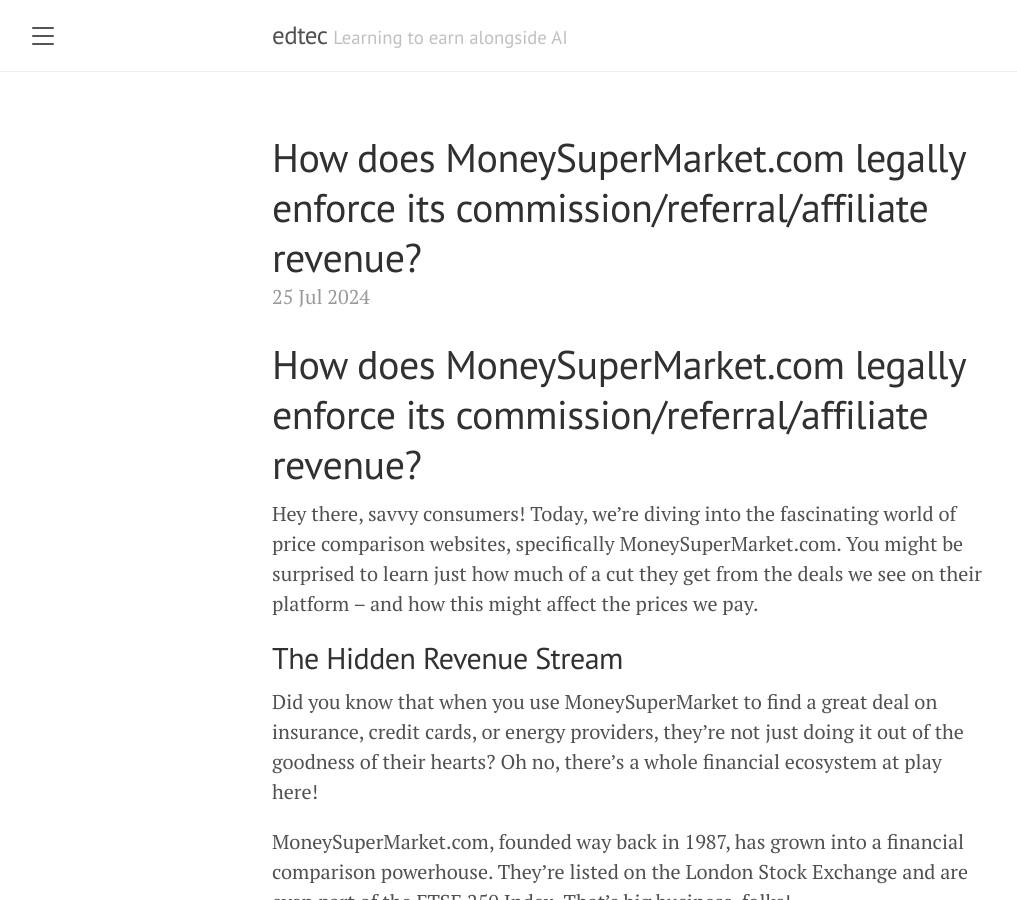
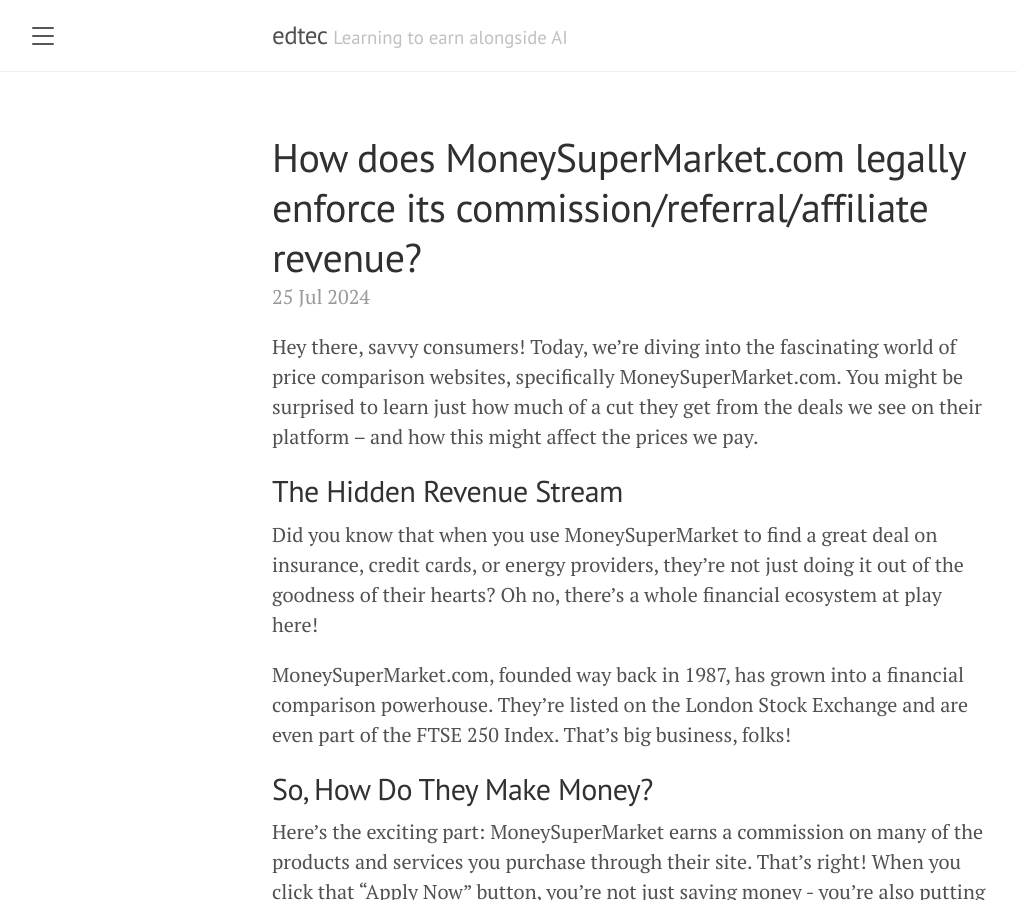
Before and after one commit to relyingonmicrosoft/relyingonmicrosoft.github.io, a Jekyll site: the page built from _posts/2024-07-25-moneysupermarket-legal-enforcement-of-commission-on-deals.md, in a window 1280 px wide and 900 px high. Shown: the whole window, without its empty margins (8-1025 px from the left). Built offline with Jekyll 4.4.1, drawn with Linux system fonts in a browser that asks for light colours.

Commit message:
Update 2024-07-25-moneysupermarket-legal-enforcement-of-commission-on-deals.md

```diff
--- a/_posts/2024-07-25-moneysupermarket-legal-enforcement-of-commission-on-deals.md
+++ b/_posts/2024-07-25-moneysupermarket-legal-enforcement-of-commission-on-deals.md
@@ -4,8 +4,6 @@ title: "How does MoneySuperMarket.com legally enforce its commission/referral/af
 date: 2024-07-25
 categories: [Finance, Affiliate Marketing, Legal]
 ---
-
-# How does MoneySuperMarket.com legally enforce its commission/referral/affiliate revenue?
 
 Hey there, savvy consumers! Today, we're diving into the fascinating world of price comparison websites, specifically MoneySuperMarket.com. You might be surprised to learn just how much of a cut they get from the deals we see on their platform – and how this might affect the prices we pay.
 
```
